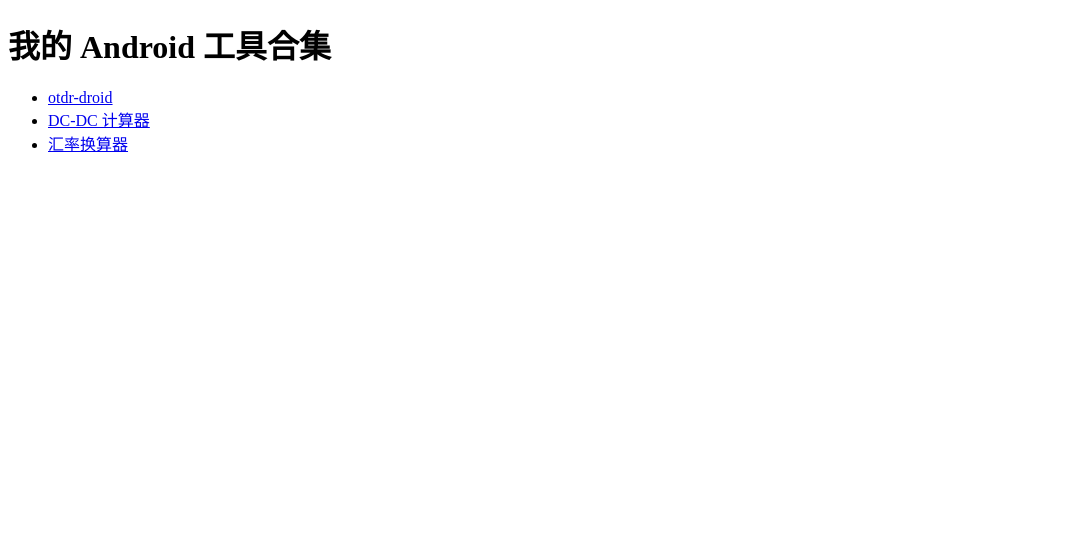
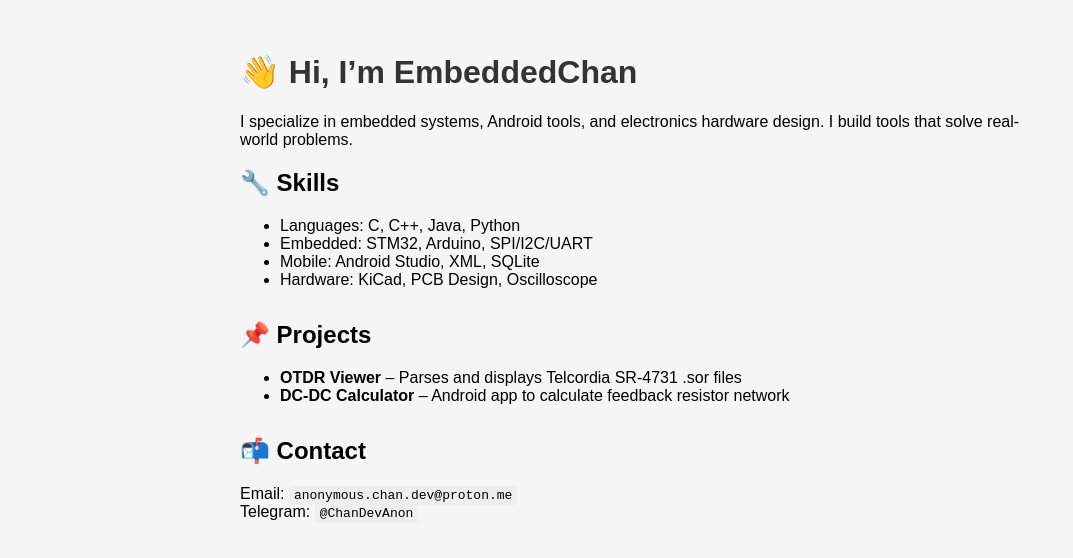
Before and after one commit to EmbeddedChan/EmbeddedChan.github.io, a plain HTML site: page index.html in a window 1280 px wide. Shown: the whole page, without its empty margins (0-1073 px from the left). Drawn offline with Linux system fonts and the light colour scheme.

Commit message:
更新 index.html

```diff
--- a/index.html
+++ b/index.html
@@ -1,15 +1,43 @@
+
 <!DOCTYPE html>
-<html>
+<html lang="en">
 <head>
-  <meta charset="UTF-8">
-  <title>我的工具合集</title>
+  <meta charset="UTF-8" />
+  <meta name="viewport" content="width=device-width, initial-scale=1.0"/>
+  <title>EmbeddedChan - Developer Portfolio</title>
+  <style>
+    body { font-family: Arial, sans-serif; padding: 2rem; max-width: 800px; margin: auto; background: #f5f5f5; }
+    h1 { color: #333; }
+    .section { margin-bottom: 2rem; }
+    code { background: #eee; padding: 2px 5px; border-radius: 4px; }
+  </style>
 </head>
 <body>
-  <h1>我的 Android 工具合集</h1>
-  <ul>
-    <li><a href="https://chanalex2024.github.io/otdr-droid/">otdr-droid</a></li>
-    <li><a href="https://chanalex2024.github.io/DCDC-Calculator/">DC-DC 计算器</a></li>
-    <li><a href="https://chanalex2024.github.io/ExchangeTool/">汇率换算器</a></li>
-  </ul>
+  <h1>👋 Hi, I’m <strong>EmbeddedChan</strong></h1>
+  <p>I specialize in embedded systems, Android tools, and electronics hardware design. I build tools that solve real-world problems.</p>
+
+  <div class="section">
+    <h2>🔧 Skills</h2>
+    <ul>
+      <li>Languages: C, C++, Java, Python</li>
+      <li>Embedded: STM32, Arduino, SPI/I2C/UART</li>
+      <li>Mobile: Android Studio, XML, SQLite</li>
+      <li>Hardware: KiCad, PCB Design, Oscilloscope</li>
+    </ul>
+  </div>
+
+  <div class="section">
+    <h2>📌 Projects</h2>
+    <ul>
+      <li><strong>OTDR Viewer</strong> – Parses and displays Telcordia SR-4731 .sor files</li>
+      <li><strong>DC-DC Calculator</strong> – Android app to calculate feedback resistor network</li>
+    </ul>
+  </div>
+
+  <div class="section">
+    <h2>📬 Contact</h2>
+    <p>Email: <code>anonymous.chan.dev@proton.me</code><br>
+       Telegram: <code>@ChanDevAnon</code></p>
+  </div>
 </body>
 </html>
```
